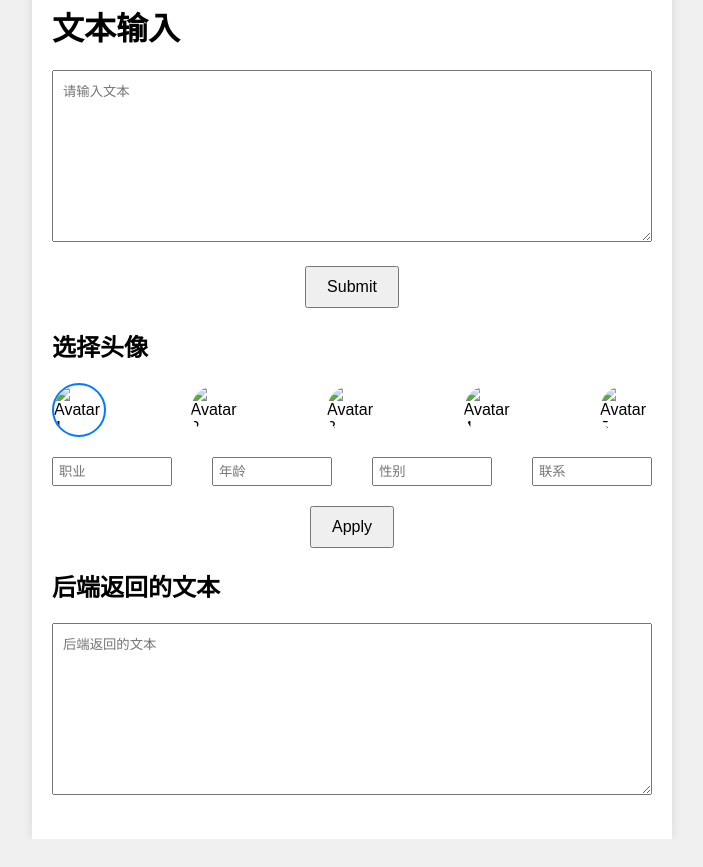
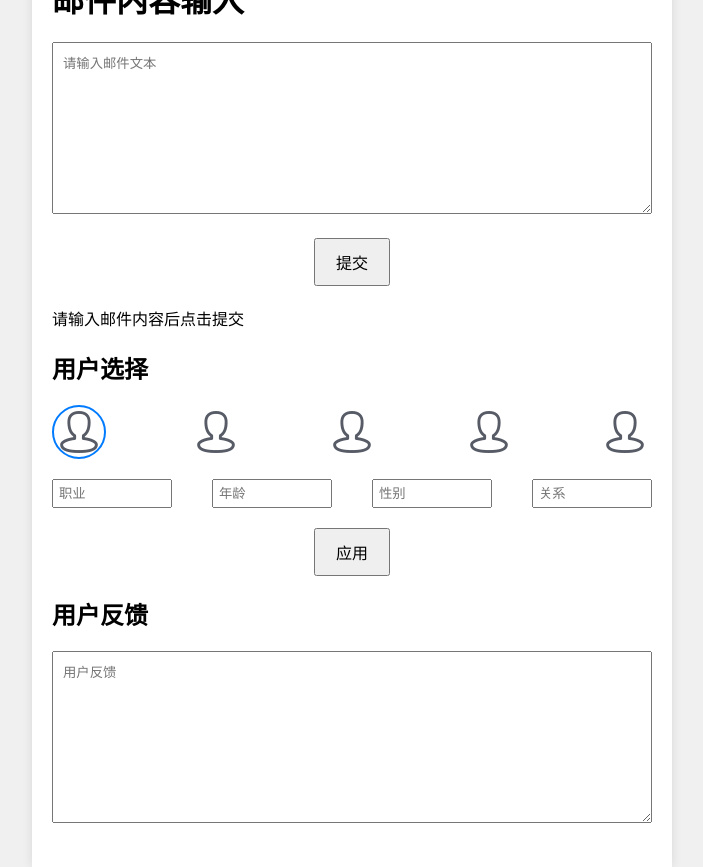
Before and after one commit to liuyh357/Email_Reader_demo, a plain HTML site: page public/index.html in a window 1280 px wide. Both pictures are taken after a click on the picture 367 px from the left and 440 px from the top of the page. Shown: the whole page, without its empty margins (288-991 px from the left). Before the commit the page ends 839 px from the top, so only its background shows below. Drawn offline with Linux system fonts and the light colour scheme.

Commit message:
Email->Persona OKAY

```diff
--- a/public/index.html
+++ b/public/index.html
@@ -1,5 +1,7 @@
 <!--
-<!DOCTYPE html>
+
+
+ <!DOCTYPE html>
 <html lang="en">
 <head>
     <meta charset="UTF-8">
@@ -9,10 +11,12 @@
 </head>
 <body>
     <div class="container">
-        <h1>文本输入</h1>
-        <textarea id="inputText" rows="10" cols="50" placeholder="请输入或复制文本"></textarea>
+        <h1>邮件内容输入</h1>
+        <textarea id="userInput" rows="10" cols="50" placeholder="请输入邮件文本"></textarea>
+        <button id="submitButton">提交</button>
+        <div id="result"></div>
 
-        <h2>选择头像</h2>
+        <h2>用户选择</h2>
         <div class="avatar-row">
             <div class="avatar-item">
                 <img src="avatar1.png" alt="Avatar 1" class="avatar" data-id="1">
@@ -38,22 +42,19 @@
             <input type="text" class="info" data-field="contact" placeholder="联系">
         </div>
 
-        <button id="applyButton" style="display: none;">Apply</button>
+        <button id="applyButton" style="display: none;">应用</button>
 
-        <h2>后端返回的文本</h2>
-        <textarea id="outputText" rows="10" cols="50" placeholder="后端返回的文本"></textarea>
+        <h2>用户反馈</h2>
+        <textarea id="outputText" rows="10" cols="50" placeholder="用户反馈"></textarea>
     </div>
 
     <script src="script.js"></script>
 </body>
-</html> -->
+</html>
+ -->
 
 
-
-
-
-
-<!DOCTYPE html>
+ <!DOCTYPE html>
 <html lang="en">
 <head>
     <meta charset="UTF-8">
@@ -63,11 +64,14 @@
 </head>
 <body>
     <div class="container">
-        <h1>文本输入</h1>
-        <textarea id="userInput" rows="10" cols="50" placeholder="请输入文本"></textarea>
-        <button id="submitButton">Submit</button>
+        <h1>邮件内容输入</h1>
+        <textarea id="userInput" rows="10" cols="50" placeholder="请输入邮件文本"></textarea>
+        <button id="submitButton">提交</button>
 
-        <h2>选择头像</h2>
+        <!-- 预留位置显示提示信息 -->
+        <div id="result" style="margin-bottom: 20px;">请输入邮件内容后点击提交</div>
+
+        <h2>用户选择</h2>
         <div class="avatar-row">
             <div class="avatar-item">
                 <img src="avatar1.png" alt="Avatar 1" class="avatar" data-id="1">
@@ -90,13 +94,13 @@
             <input type="text" class="info" data-field="occupation" placeholder="职业">
             <input type="text" class="info" data-field="age" placeholder="年龄">
             <input type="text" class="info" data-field="gender" placeholder="性别">
-            <input type="text" class="info" data-field="contact" placeholder="联系">
+            <input type="text" class="info" data-field="relationship" placeholder="关系">
         </div>
 
-        <button id="applyButton" style="display: none;">Apply</button>
+        <button id="applyButton" style="display: none;">应用</button>
 
-        <h2>后端返回的文本</h2>
-        <textarea id="outputText" rows="10" cols="50" placeholder="后端返回的文本"></textarea>
+        <h2>用户反馈</h2>
+        <textarea id="outputText" rows="10" cols="50" placeholder="用户反馈"></textarea>
     </div>
 
     <script src="script.js"></script>
--- a/public/script.js
+++ b/public/script.js
@@ -1,36 +1,52 @@
-
-
 
 
 // document.addEventListener('DOMContentLoaded', () => {
+//     const userInput = document.getElementById('userInput');
+//     const submitButton = document.getElementById('submitButton');
 //     const avatars = document.querySelectorAll('.avatar');
 //     const outputText = document.getElementById('outputText');
 //     const applyButton = document.getElementById('applyButton');
 //     const infoInputs = document.querySelectorAll('.info');
+//     const resultDiv = document.getElementById('result');
 //     let selectedAvatarId = null;
+//     let analysisResults = [];
+
+//     submitButton.addEventListener('click', () => {
+//         const inputText = userInput.value;
+
+//         fetch('/analyze', {
+//             method: 'POST',
+//             headers: {
+//                 'Content-Type': 'application/x-www-form-urlencoded'
+//             },
+//             body: `user_input=${encodeURIComponent(inputText)}`
+//         })
+//         .then(response => response.json())
+//         .then(data => {
+//             console.log('Analysis Results:', data);
+//             analysisResults = data;
+//             resultDiv.textContent = '分析完成，请点击头像查看结果。';
+//         })
+//         .catch(error => {
+//             console.error('Error analyzing text:', error);
+//             resultDiv.textContent = '分析失败，请重试。';
+//         });
+//     });
 
 //     avatars.forEach(avatar => {
 //         avatar.addEventListener('click', () => {
-//             // 移除所有头像的选中样式
 //             avatars.forEach(av => av.classList.remove('selected'));
-//             // 添加选中样式到当前点击的头像
 //             avatar.classList.add('selected');
 //             selectedAvatarId = avatar.getAttribute('data-id');
-//             // 显示Apply按钮
 //             applyButton.style.display = 'block';
 
-//             // 获取当前头像的信息输入框
-//             infoInputs.forEach(input => {
-//                 const field = input.getAttribute('data-field');
-//                 fetch(`/api/get-info?avatarId=${selectedAvatarId}&field=${field}`)
-//                     .then(response => response.json())
-//                     .then(data => {
-//                         input.value = data.value;
-//                     })
-//                     .catch(error => {
-//                         console.error('Error fetching info:', error);
-//                     });
-//             });
+//             if (analysisResults.length > 0) {
+//                 const selectedResult = analysisResults[selectedAvatarId - 1];
+//                 infoInputs.forEach(input => {
+//                     const field = input.getAttribute('data-field');
+//                     input.value = selectedResult[field] !== undefined ? selectedResult[field] : '';
+//                 });
+//             }
 //         });
 //     });
 
@@ -48,6 +64,8 @@
 //     });
 // });
 
+
+
 document.addEventListener('DOMContentLoaded', () => {
     const userInput = document.getElementById('userInput');
     const submitButton = document.getElementById('submitButton');
@@ -55,11 +73,13 @@ document.addEventListener('DOMContentLoaded', () => {
     const outputText = document.getElementById('outputText');
     const applyButton = document.getElementById('applyButton');
     const infoInputs = document.querySelectorAll('.info');
+    const resultDiv = document.getElementById('result');
     let selectedAvatarId = null;
     let analysisResults = [];
 
     submitButton.addEventListener('click', () => {
         const inputText = userInput.value;
+        resultDiv.textContent = '后端正在努力分析中';
 
         fetch('/analyze', {
             method: 'POST',
@@ -72,9 +92,11 @@ document.addEventListener('DOMContentLoaded', () => {
         .then(data => {
             console.log('Analysis Results:', data);
             analysisResults = data;
+            resultDiv.textContent = '分析完成，请点击头像查看结果。';
         })
         .catch(error => {
             console.error('Error analyzing text:', error);
+            resultDiv.textContent = '分析失败，请重试。';
         });
     });
 
@@ -89,7 +111,7 @@ document.addEventListener('DOMContentLoaded', () => {
                 const selectedResult = analysisResults[selectedAvatarId - 1];
                 infoInputs.forEach(input => {
                     const field = input.getAttribute('data-field');
-                    input.value = selectedResult[field] || '';
+                    input.value = selectedResult[field] !== undefined ? selectedResult[field] : '';
                 });
             }
         });
```
Also changed, not shown: public/avatar1.png (added), public/avatar2.png (added), public/avatar3.png (added), public/avatar4.png (added), public/avatar5.png (added), 1 other file.
